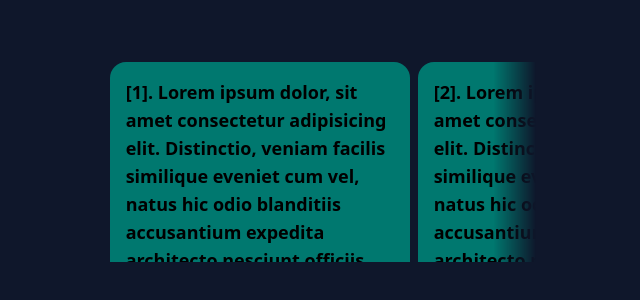
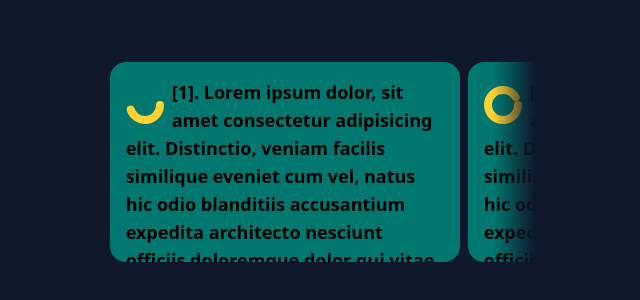
Before and after one commit to ZHENSHUO-ZHAO/ui-stack, a React (Vite) app: page / in a window 1280 px wide. Shown: the part 238-538 px from the top of the page, without its empty margins (317-957 px from the left). Built offline with nearby package versions, Linux system fonts and the light colour scheme.

Commit message:
Added scroll progress of child items inside a scroll container.

```diff
--- a/src/animations/SideScrollGallery.tsx
+++ b/src/animations/SideScrollGallery.tsx
@@ -19,32 +19,66 @@ export default function SideScrollGallery() {
     <MotionContainer>
       <motion.div
         ref={scrollRef}
-        className="w-1/3 h-1/4 overflow-x-auto snap-x snap-proximity"
+        className="relative w-1/3 h-1/4 overflow-x-auto snap-x snap-proximity flex justify-start items-stretch gap-2"
         style={{ maskImage }}
       >
-        <div className="flex justify-start items-stretch gap-2">
+        <>
           {[1, 2, 3, 4, 5, 6, 7].map((i) => (
-            <div className="flex-[1_0_300px] p-4 text-lg font-semibold bg-teal-700 rounded-2xl snap-center">
-              [{i}]. Lorem ipsum dolor, sit amet consectetur adipisicing elit.
-              Distinctio, veniam facilis similique eveniet cum vel, natus hic
-              odio blanditiis accusantium expedita architecto nesciunt officiis
-              doloremque dolor qui vitae fuga totam.
-            </div>
+            <ItemIndicator key={i} i={i} scrollRef={scrollRef} />
           ))}
-        </div>
+        </>
       </motion.div>
     </MotionContainer>
   );
 }
 
-const left = `0%`;
-const leftInset = `10%`;
-const rightInset = `90%`;
-const right = `100%`;
-const transparent = `#0000`;
-const opaque = `#000`;
+function ItemIndicator({
+  i,
+  scrollRef,
+}: {
+  i: number;
+  scrollRef: React.RefObject<HTMLDivElement | null>;
+}) {
+  const targetRef = useRef<HTMLDivElement>(null);
+  const { scrollXProgress } = useScroll({
+    container: scrollRef,
+    target: targetRef,
+    axis: "x",
+    offset: ["end start", "start end"],
+  });
+
+  return (
+    <div
+      ref={targetRef}
+      className="flex-none min-w-[300px] max-w-[350px] p-4 text-lg font-semibold bg-teal-700 rounded-2xl snap-center"
+    >
+      <svg className="mr-2 size-[38px] stroke-8 stroke-amber-300 fill-transparent float-left translate-y-2">
+        <motion.circle
+          cx="50%"
+          cy="50%"
+          r="15"
+          strokeLinecap="round"
+          pathLength={scrollXProgress}
+        />
+      </svg>
+      <p>
+        [{i}]. Lorem ipsum dolor, sit amet consectetur adipisicing elit.
+        Distinctio, veniam facilis similique eveniet cum vel, natus hic odio
+        blanditiis accusantium expedita architecto nesciunt officiis doloremque
+        dolor qui vitae fuga totam.
+      </p>
+    </div>
+  );
+}
 
 function useImageMask(scrollXProgress: MotionValue<number>) {
+  const left = `0%`;
+  const leftInset = `10%`;
+  const rightInset = `90%`;
+  const right = `100%`;
+  const transparent = `#0000`;
+  const opaque = `#000`;
+
   const maskImage = useMotionValue(
     `linear-gradient(90deg, ${opaque}, ${opaque} ${left}, ${opaque} ${rightInset}, ${transparent})`
   );
```
